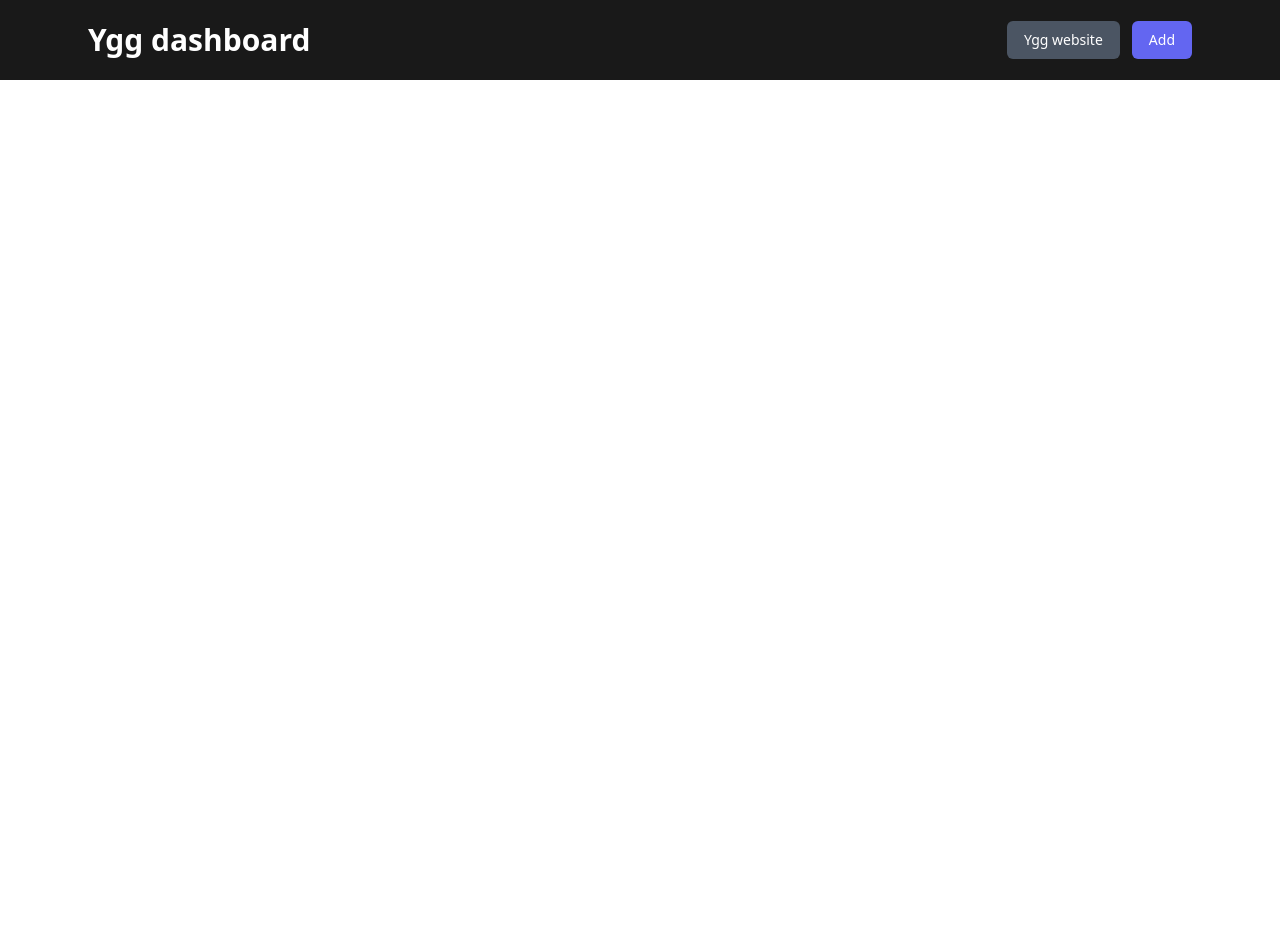
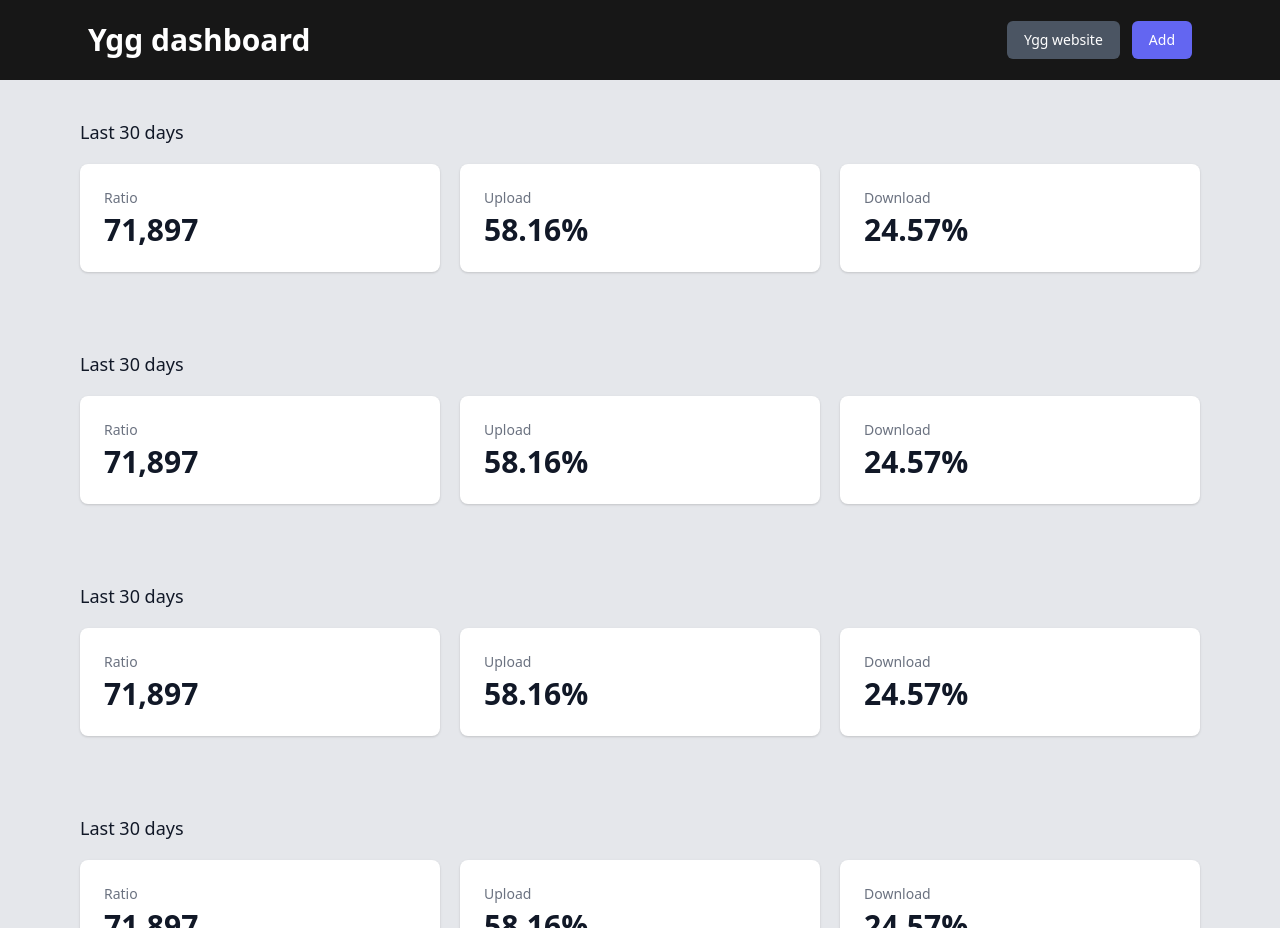
Before and after one commit to MathieuGery/qBittorrent-dashboard, a React (Create React App) app: page / in a window 1280 px wide. Before the commit the page ends 800 px from the top, so only its background shows below. Built offline with nearby package versions, Linux system fonts and the light colour scheme.

Commit message:
[+] Stats component and first mokup

```diff
--- a/src/App.css
+++ b/src/App.css
@@ -16,3 +16,7 @@
 .App-header {
   background-color: #282c34;
 }
+
+.body {
+  margin-top: 100px;
+}
--- a/src/App.js
+++ b/src/App.js
@@ -1,10 +1,17 @@
+import logo from './logo.svg';
 import './App.css';
 import Header from "./partials/header";
+import Stats from "./partials/stats";
 
 function App() {
   return (
-    <div className="App">
-      <Header/>
+      <div className="flex flex-col min-h-screen overflow-hidden  bg-gray-200">
+        <Header/>
+            <Stats/>
+        <Stats/>
+        <Stats/>
+        <Stats/>
+
     </div>
   );
 }
--- /dev/null
+++ b/src/partials/stats.js
@@ -0,0 +1,49 @@
+import React from 'react';
+
+function Stats() {
+
+    return (
+        <section className="relative top-20 my-10 mx-20">
+            <div>
+                <h3 class="text-lg leading-6 font-medium text-gray-900">
+                    Last 30 days
+                </h3>
+                <dl class="mt-5 grid grid-cols-1 gap-5 sm:grid-cols-3">
+                    <div class="bg-white overflow-hidden shadow rounded-lg">
+                        <div class="px-4 py-5 sm:p-6">
+                            <dt class="text-sm font-medium text-gray-500 truncate">
+                                Ratio
+                            </dt>
+                            <dd class="mt-1 text-3xl font-semibold text-gray-900">
+                                71,897
+                            </dd>
+                        </div>
+                    </div>
+
+                    <div class="bg-white overflow-hidden shadow rounded-lg">
+                        <div class="px-4 py-5 sm:p-6">
+                            <dt class="text-sm font-medium text-gray-500 truncate">
+                                Upload
+                            </dt>
+                            <dd class="mt-1 text-3xl font-semibold text-gray-900">
+                                58.16%
+                            </dd>
+                        </div>
+                    </div>
+
+                    <div class="bg-white overflow-hidden shadow rounded-lg">
+                        <div class="px-4 py-5 sm:p-6">
+                            <dt class="text-sm font-medium text-gray-500 truncate">
+                                Download
+                            </dt>
+                            <dd class="mt-1 text-3xl font-semibold text-gray-900">
+                                24.57%
+                            </dd>
+                        </div>
+                    </div>
+                </dl>
+            </div>
+        </section>
+    );
+}
+export default Stats;
```
